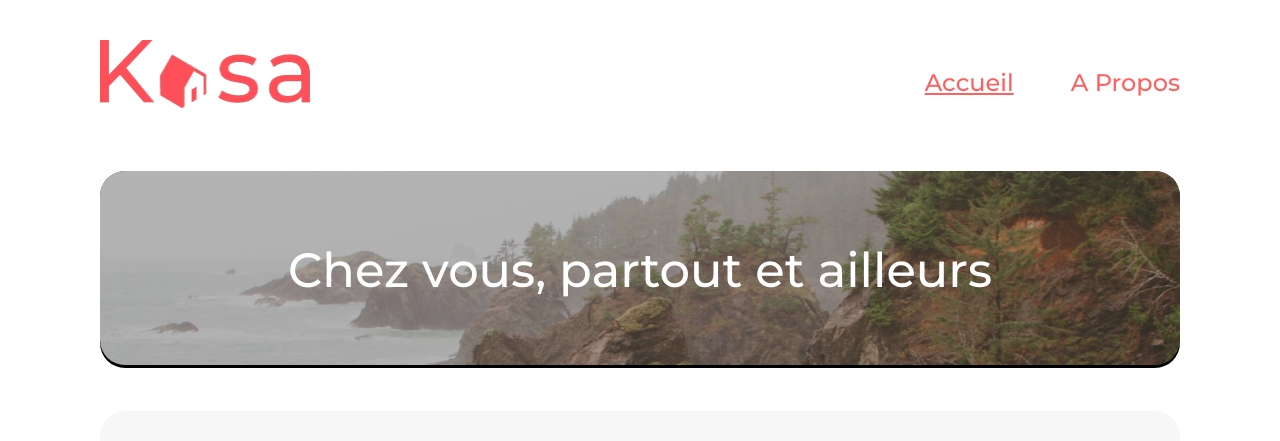
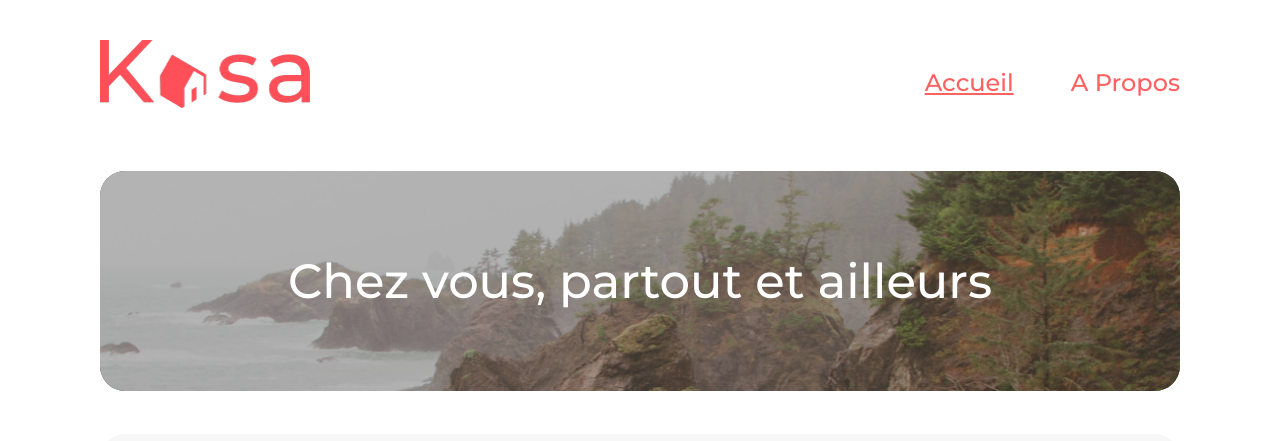
Before and after one commit to mgasoftware/kasa, a React (Create React App) app: page / in a window 1280 px wide. Shown: the top 441 px of the page. Built offline with nearby package versions, Linux system fonts and the light colour scheme.

Commit message:
Add fix banner display

```diff
--- a/src/styles/Banner.css
+++ b/src/styles/Banner.css
@@ -4,14 +4,14 @@
     color: white;
     background: #000000;
     mix-blend-mode: darken;
-    max-height: 220px;
+    height: 220px;
     border-radius: 25px;
 }
 .kasa-mainImg {
     opacity: 0.7;
     border-radius: 25px;
     width: 100%;
-    max-height: 220px;
+    height: 220px;
     object-fit: cover;
 }
 .kasa-mainText {
```
